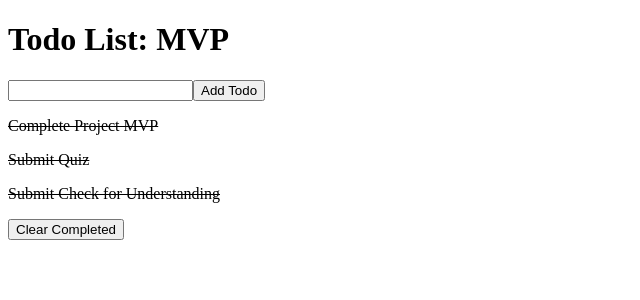
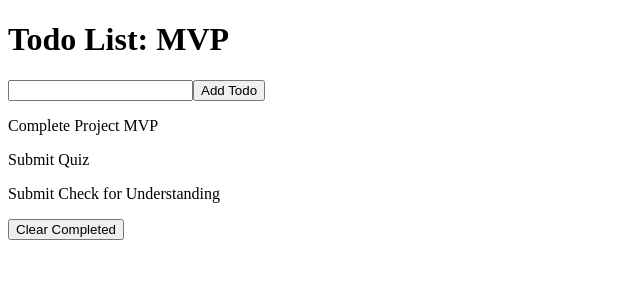
Before and after one commit to bloominstituteoftechnology/web-module-project-class-components, a React (Create React App) app: page / in a window 1280 px wide. Shown: the top 300 px of the page, without its empty margins (0-640 px from the left). Built offline with nearby package versions, Linux system fonts and the light colour scheme; the HTML template or start-up script is replaced by a standard one.

Commit message:
added some additional functionality

```diff
--- a/src/App.js
+++ b/src/App.js
@@ -45,31 +45,27 @@ class App extends React.Component {
   }
 
   // toggle finished
-  // ?? not sure where itemId comes from
-  toggleFinished = (itemId) => {
+
+  toggleFinished = (id) => {
+    this.setState({
     // conosle.log working & passing the itemId, not sure how it's doing that ???, but it is
-    console.log("toggling finished tasks", itemId);
+    //console.log("toggling finished tasks", id);
     // map thru the array
     // when the item matches the one clicked, toggle its completed flag
     // otherwise, don't make any changes
-    const updatedTodoList = this.state.todos.map(item => {
+    updatedTodoList : this.state.todos.map(item => {
       // Logic walk through
       // if item.id === itemId, toggle completed flag
       // else, return item
       // ??? IDK this doesn't seem to be doing anything ???
-      if (item.id === itemId) {
+      if (item.id === id) {
         return {...item, completed: !item.completed};
       }
       else {
         return item;
       }
-    });
-    // logic check : Yay! it's hitting
-    console.log("updated todo list:", updatedTodoList);
-    // updating state
-    this.setState({
-      ...this.state,
-      todos: updatedTodoList
+    }),
+
     });
 
   }
@@ -79,16 +75,17 @@ class App extends React.Component {
   addItem = (newItem) => {
     // this console is working :)
     console.log("Adding a new task:", newItem);
+    const anItem = {
+          name: newItem,
+          id: new Date(),
+          completed: false
+    };
+
     this.setState({
-      ...this.state,
+      //...this.state,
       todos: [
-        ...this.state.todos,
-        {
-          name: newItem,
-          id: Date.now(),
-          completed: false
-        }
-      ]
+        ...this.state.todos, anItem
+      ],
     })
   }
 
@@ -96,7 +93,7 @@ class App extends React.Component {
     // ??? this console.log doesn't seem to be working ???
     console.log("clearing completed tasks");
     this.setState({
-      ...this.state,
+      //...this.state,
       todos: this.state.todos.filter(item => !item.completed)
     })
   }
--- a/src/components/Todo.css
+++ b/src/components/Todo.css
@@ -1,4 +1,4 @@
-.done {
+.item.done {
     text-decoration: line-through;
     font-style: bold italic;
 
@@ -15,4 +15,5 @@
   .input {
 border: solid gray 2px;
 font-size: 14px;
+
   }
--- a/src/components/Todo.js
+++ b/src/components/Todo.js
@@ -6,7 +6,7 @@ const Todo = props => {
         // ??? not exactly sure what this is doing ???
         // line 8 is supposed to be adding the .done class which adds a strike-through if item is completed, still confused ???
         <div onClick={ () => props.toggleFinished(props.item.id)}
-        className={`done${props.item.completed ? ' completed' : ''}`}
+        className={`item${props.item.completed ? ' completed' : ''}`}
         // className="done"
         >
 
--- a/src/components/TodoForm.js
+++ b/src/components/TodoForm.js
@@ -6,15 +6,15 @@ class ToDoForm extends React.Component {
     constructor() {
         super();
         this.state = {
-            newItem: ""
+            newItem: "",
         }
     }
 
-    // ??? should this be in app.js - why is it here in example code ???
+
     handleChanges = e => {
         // update state with each keystroke
         this.setState({
-            ...this.state,
+            //...this.state,
             newItem: e.target.value
         });
     };
@@ -24,6 +24,10 @@ class ToDoForm extends React.Component {
         // props coming from App.js
         e.preventDefault();
         this.props.addItem(this.state.newItem);
+        // resets textbox back to empty after it submits
+        this.setState({
+            newItem: ''
+        })
     };
 
     render() {
--- a/src/components/TodoList.js
+++ b/src/components/TodoList.js
@@ -8,7 +8,7 @@ import Todo from "./Todo";
 const TodoList = props => {
     // for sorting the list based whether a task has been completed or not
     return (
-        <div>
+        <div className='test'>
             {/* ??? don't 100% get what this is doing ??? */}
             {props.todos.map(item => (
               <Todo key={item.id} item={item} toggleFinished={props.toggleFinished} />
```
